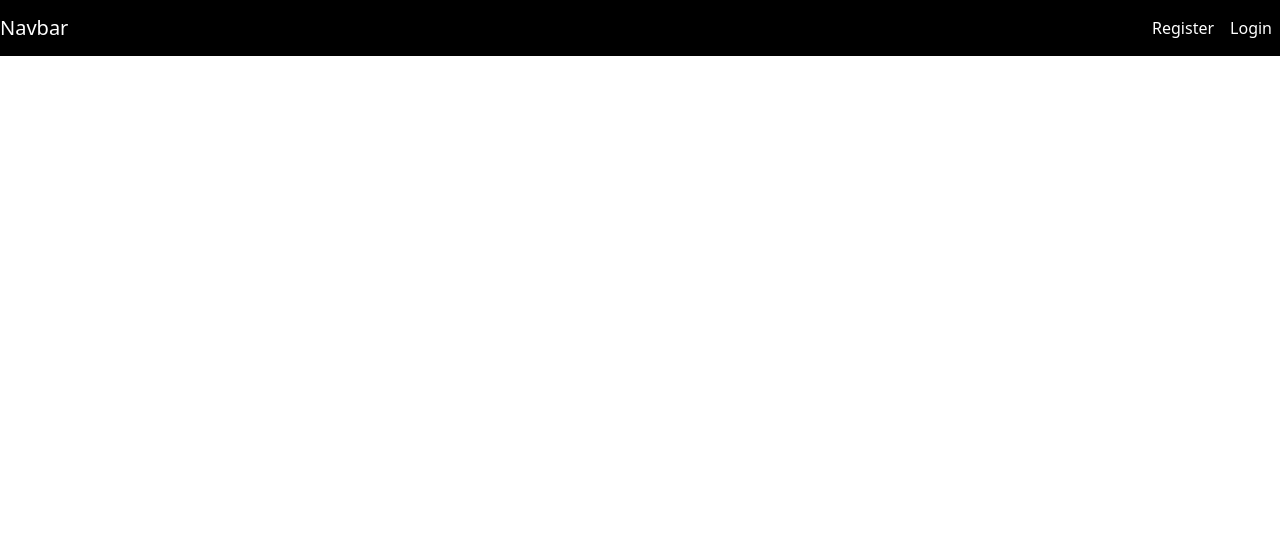
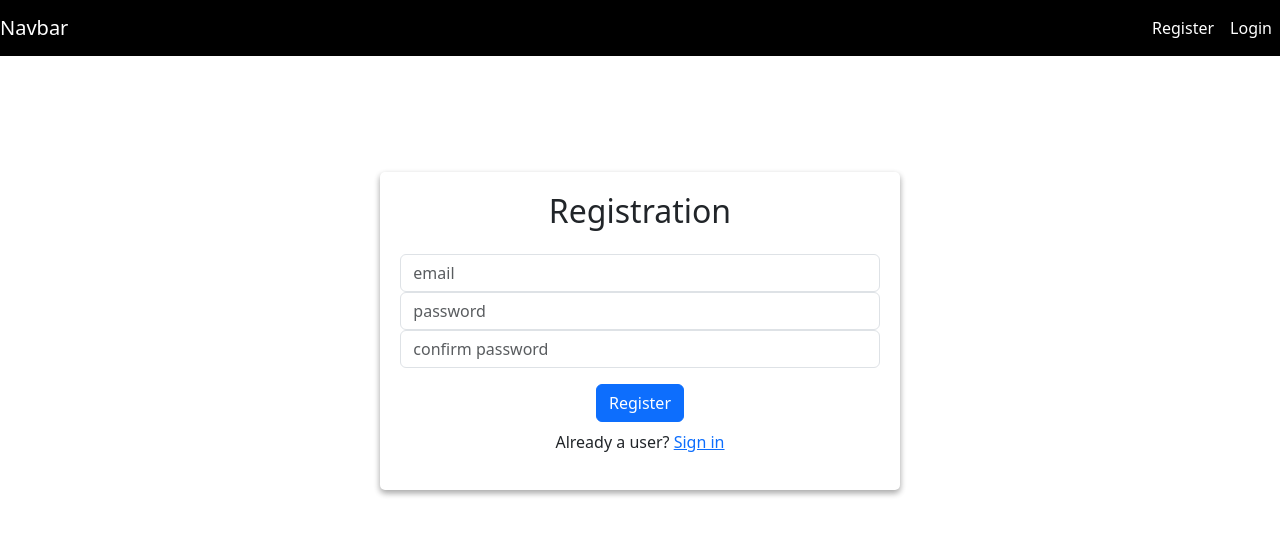
Before and after one commit to kalitadisha/Student_collaborative_app_frontend, a React (Create React App) app in the folder client/: page /registeruser in a window 1280 px wide. Shown: the top 536 px of the page. Built offline with nearby package versions, Linux system fonts and the light colour scheme; a small style sheet from the web is missing.

Commit message:
commit-3

```diff
--- a/client/src/App.js
+++ b/client/src/App.js
@@ -2,12 +2,20 @@ import logo from './logo.svg';
 import './App.css';
 import { BrowserRouter as Router, Route, Routes } from 'react-router-dom';
 import Navbar from './Components/Navbar';
+import RegisterUser from './Screens/RegisterUser';
+import UserLogin from './Screens/UserLogin';
 
 function App() {
   return (
     <div className="App">
-      <Navbar/>
+      <Navbar />
 
+      <Router>
+        <Routes>
+          <Route path='/registeruser' element={<RegisterUser />} />
+          <Route path='/loginuser' element={<UserLogin />} />
+        </Routes>
+      </Router>
 
     </div>
   );
--- a/client/src/Components/Navbar.js
+++ b/client/src/Components/Navbar.js
@@ -11,10 +11,10 @@ function Navbar() {
             <div class="collapse navbar-collapse" id="navbarNav">
                 <ul class="navbar-nav">
                     <li class="nav-item active">
-                        <a class="nav-link" href="/register">Register<span class="sr-only"></span></a>
+                        <a class="nav-link" href="/registeruser">Register<span class="sr-only"></span></a>
                     </li>
                     <li class="nav-item">
-                        <a class="nav-link" href="/login">Login</a>
+                        <a class="nav-link" href="/loginuser">Login</a>
                     </li>
 
                 </ul>
--- /dev/null
+++ b/client/src/Screens/RegisterUser.js
@@ -0,0 +1,92 @@
+import React, { useState } from "react";
+import axios from "axios";
+
+import Loader from "../Components/Loader";
+import Error from "../Components/Error";
+import Success from "../Components/Success";
+import { Link } from "react-router-dom";
+
+const RegisterUser = () => {
+  // State variables for email and password
+  const [email, setEmail] = useState('');
+  const [password, setPassword] = useState('');
+  const [cpassword, setcpassword] = useState('');
+
+  const [loading, setloading] = useState(false);
+  const [error, seterror] = useState(false);
+  const [success, setsuccess] = useState();
+
+
+
+  // Function to handle form submission
+  const handleRegistration = (e) => {
+    e.preventDefault();
+    // Perform registration logic here (e.g., API call)
+    console.log('Email:', email);
+    console.log('Password:', password);
+    // Reset the form fields after submission
+    setEmail('');
+    setPassword('');
+  };
+
+  return (
+    <div>
+      {loading && (<Loader />)}
+
+      <div className="row justify-content-center mt-5">
+        <div className="col-md-5 mt-5">
+          {success && (<Success message='Registration Successful!' />)}
+          <form onSubmit={handleRegistration}>
+
+            <div className="bs" >
+
+              {error && (<Error />)}
+
+              <div className="form-group" >
+                <h2 className="mb-4" align="center">Registration</h2>
+                <input
+                  type="email"
+                  className="form-control"
+                  placeholder="email"
+                  value={email}
+                  onChange={(e) => setEmail(e.target.value)}
+                  required
+                />
+
+
+                <input
+                  type="password"
+                  className="form-control"
+                  placeholder="password"
+                  value={password}
+                  onChange={(e) => setPassword(e.target.value)}
+                  required
+                />
+                <input
+                  type="password"
+                  className="form-control"
+                  placeholder="confirm password"
+                  value={cpassword}
+                  onChange={(e) => { setcpassword(e.target.value) }}
+                />
+                <button className="btn btn-primary mt-3" type="submit">Register</button>
+
+                <p className="mt-2">
+                  Already a user? <Link to="/loginuser">Sign in</Link>
+                </p>
+              </div>
+
+
+
+
+            </div>
+
+          </form>
+        </div>
+
+      </div>
+    </div>
+  );
+};
+
+export default RegisterUser;
--- a/client/src/Screens/UserLogin.js
+++ b/client/src/Screens/UserLogin.js
@@ -1,76 +1,88 @@
-import React, { useState, useEffect } from "react";
+import React, { useState } from "react";
 import axios from "axios";
-import Loader from "../components/Loader";
-import Error from "../components/Error";
-import Success from "../components/Success";
 
+import Loader from "../Components/Loader";
+import Error from "../Components/Error";
+import Success from "../Components/Success";
+import { Link } from "react-router-dom";
 
-function Farmerlogin() {
-
-    const [Name, setname] = useState('');
-    const [password, setpassword] = useState('');
+const UserLogin = () => {
+    // State variables for email and password
+    const [email, setEmail] = useState('');
+    const [password, setPassword] = useState('');
 
     const [loading, setloading] = useState(false);
     const [error, seterror] = useState(false);
     const [success, setsuccess] = useState();
 
 
-    async function Login() {
 
-        const user = {
-
-            Name,
-            password,
-
-        }
-
-        try {
-
-            setloading(true);
-            const result = await axios.post('/api/farmers/loginfarmer', user);
-            setloading(false);
-            setsuccess(true);
-
-            const delay = 2000;
-            setTimeout(() => {
-                localStorage.setItem('currentUser', JSON.stringify(result));
-                window.location.href = '/farmer-profile/:farmerid';
-            },delay);
-
-            console.log(result)
-
-
-        } catch (error) {
-            console.log(error);
-            setloading(false);
-            seterror(true);
-        }
-        console.log(user)
-    }
-
-
+    // Function to handle form submission
+    const handleRegistration = (e) => {
+        e.preventDefault();
+        // Perform registration logic here (e.g., API call)
+        console.log('Email:', email);
+        console.log('Password:', password);
+        // Reset the form fields after submission
+        setEmail('');
+        setPassword('');
+    };
 
     return (
         <div>
             {loading && (<Loader />)}
+
             <div className="row justify-content-center mt-5">
                 <div className="col-md-5 mt-5">
                     {error && (<Error message='Invalid Credentials!' />)}
                     {success && (<Success message='Login Successful! .....redirecting' />)}
-                    <div className="bs">
-                        <h2>Login</h2>
 
-                        <input type="text" className="form-control" placeholder="Username"
-                            value={Name} onChange={(e) => { setname(e.target.value) }} />
-                        <input type="password" className="form-control" placeholder="password"
-                            value={password} onChange={(e) => { setpassword(e.target.value) }} />
-                        <button className="btn btn-primary mt-3" onClick={Login}>Login</button>
-                    </div>
+
+                        <div className="bs" >
+
+
+
+                            <div className="form-group" >
+                                <h2 className="mb-4" align="center">Login</h2>
+                                <input
+                                    type="email"
+                                    className="form-control"
+                                    placeholder="email"
+                                    value={email}
+                                    onChange={(e) => setEmail(e.target.value)}
+                                    required
+                                />
+
+
+                                <input
+                                    type="password"
+                                    className="form-control"
+                                    placeholder="password"
+                                    value={password}
+                                    onChange={(e) => setPassword(e.target.value)}
+                                    required
+                                />
+                                <p className="mt-2" style={{textAlign:'right'}} >
+                                    <Link to="/loginuser">Forgot password? </Link>
+                                </p>
+                                <button className="btn btn-primary mt-3" type="submit">Login</button>
+
+                                <p className="mt-2">
+                                    Don't have an account? <Link to="/loginuser">Sign up</Link>
+                                </p>
+                            </div>
+
+
+
+
+                        </div>
+
+
                 </div>
 
             </div>
         </div>
-    )
-}
+    );
+};
 
-export default Farmerlogin;
+export default UserLogin;
```
Also changed, not shown: client/src/Screens/register_user.js (deleted, +0 -66 lines).
